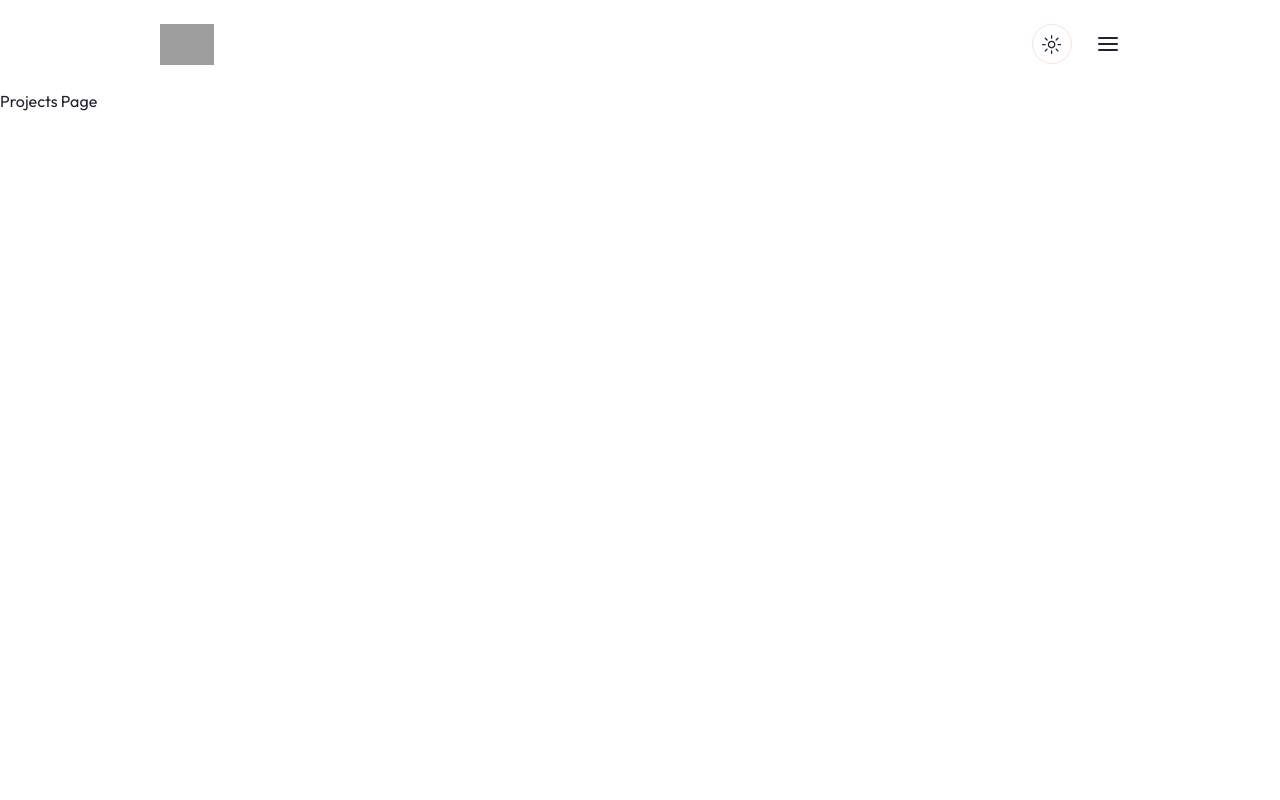
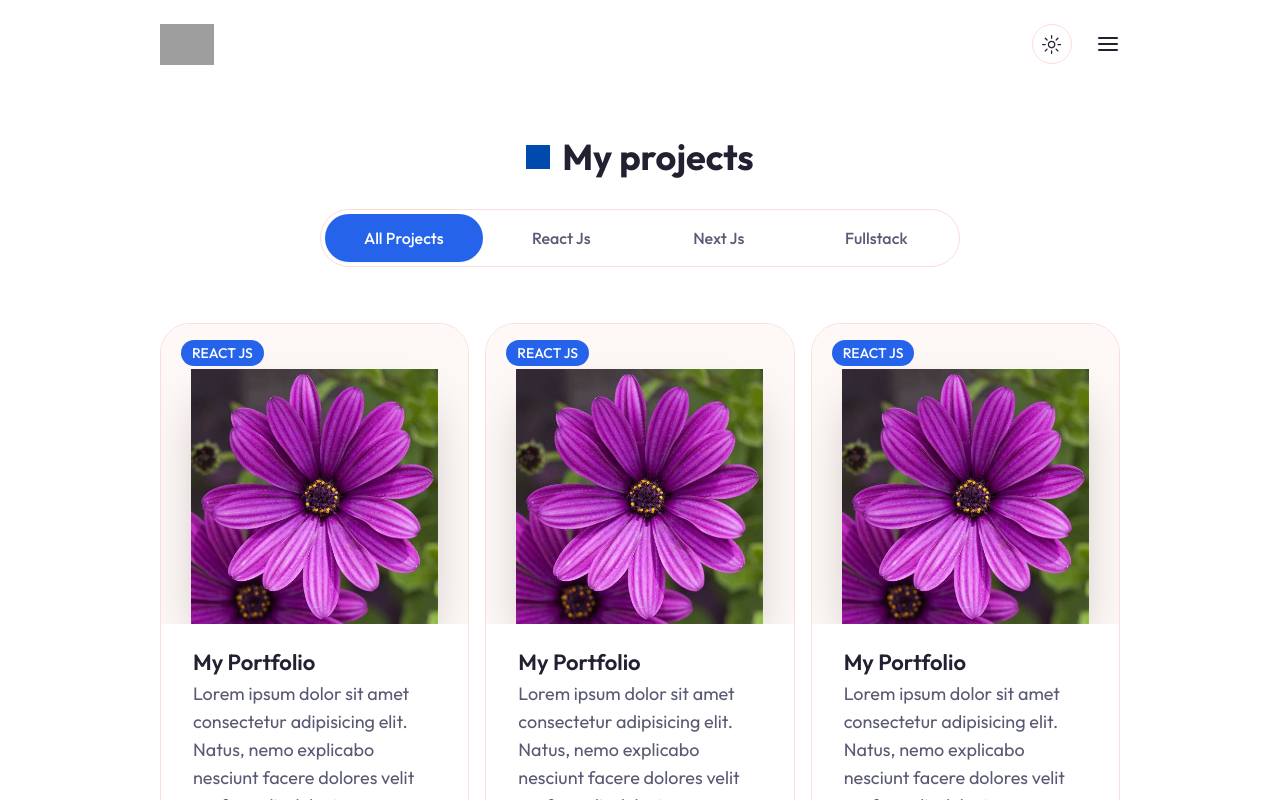
Before and after one commit to Binuse4/myportfolio, a Next.js app: page /projects in a window 1280 px wide. Shown: the top 800 px of the page. Built offline with nearby package versions, Linux system fonts and the light colour scheme; grey boxes are pictures that could not be loaded.

Commit message:
feat: :sparkles: Part footer and project page

```diff
--- a/app/page.jsx
+++ b/app/page.jsx
@@ -5,6 +5,7 @@ import About from '@/components/About';
 import Services from '@/components/Services';
 import Work from '@/components/Works';
 import Reviews from '@/components/Reviews';
+import Cta from '@/components/Cta';
 
 export default function Home() {
   return (
@@ -14,6 +15,7 @@ export default function Home() {
       <Services/>
       <Work/>
       <Reviews/>
+      <Cta/>
     </main>
   );
 }
--- a/app/projects/page.jsx
+++ b/app/projects/page.jsx
@@ -1,8 +1,157 @@
-import React from 'react';
+'use client';
+import React, { useState } from 'react';
+import { Tabs , TabsList , TabsContent , TabsTrigger } from '@/components/ui/tabs';
+import ProjectCard from '@/components/ProjectCard';
+
+
+const projectData = [
+    {
+        image: '/work/workTest.png',
+        category: 'react js',
+        name:'My Portfolio',
+        description: 'Lorem ipsum dolor sit amet consectetur adipisicing elit. Natus, nemo explicabo nesciunt facere dolores velit perferendis delectus non harum dolor quaerat voluptates libero maxime sed. Fugit dolorem soluta praesentium molestias.',
+        link:'/',
+        github: '/',
+    },
+    {
+      image: '/work/workTest.png',
+      category: 'react js',
+      name:'My Portfolio',
+      description: 'Lorem ipsum dolor sit amet consectetur adipisicing elit. Natus, nemo explicabo nesciunt facere dolores velit perferendis delectus non harum dolor quaerat voluptates libero maxime sed. Fugit dolorem soluta praesentium molestias.',
+      link:'/',
+      github: '/',
+    },
+    {
+      image: '/work/workTest.png',
+      category: 'react js',
+      name:'My Portfolio',
+      description: 'Lorem ipsum dolor sit amet consectetur adipisicing elit. Natus, nemo explicabo nesciunt facere dolores velit perferendis delectus non harum dolor quaerat voluptates libero maxime sed. Fugit dolorem soluta praesentium molestias.',
+      link:'/',
+      github: '/',
+    },
+    {
+      image: '/work/workTest.png',
+      category: 'react js',
+      name:'My Portfolio',
+      description: 'Lorem ipsum dolor sit amet consectetur adipisicing elit. Natus, nemo explicabo nesciunt facere dolores velit perferendis delectus non harum dolor quaerat voluptates libero maxime sed. Fugit dolorem soluta praesentium molestias.',
+      link:'/',
+      github: '/',
+    },
+    {
+      image: '/work/workTest.png',
+      category: 'next js',
+      name:'My Portfolio',
+      description: 'Lorem ipsum dolor sit amet consectetur adipisicing elit. Natus, nemo explicabo nesciunt facere dolores velit perferendis delectus non harum dolor quaerat voluptates libero maxime sed. Fugit dolorem soluta praesentium molestias.',
+      link:'/',
+      github: '/',
+    },
+    {
+      image: '/work/workTest.png',
+      category: 'next js',
+      name:'My Portfolio',
+      description: 'Lorem ipsum dolor sit amet consectetur adipisicing elit. Natus, nemo explicabo nesciunt facere dolores velit perferendis delectus non harum dolor quaerat voluptates libero maxime sed. Fugit dolorem soluta praesentium molestias.',
+      link:'/',
+      github: '/',
+    },
+    {
+      image: '/work/workTest.png',
+      category: 'next js',
+      name:'My Portfolio',
+      description: 'Lorem ipsum dolor sit amet consectetur adipisicing elit. Natus, nemo explicabo nesciunt facere dolores velit perferendis delectus non harum dolor quaerat voluptates libero maxime sed. Fugit dolorem soluta praesentium molestias.',
+      link:'/',
+      github: '/',
+    },
+    {
+      image: '/work/workTest.png',
+      category: 'next js',
+      name:'My Portfolio',
+      description: 'Lorem ipsum dolor sit amet consectetur adipisicing elit. Natus, nemo explicabo nesciunt facere dolores velit perferendis delectus non harum dolor quaerat voluptates libero maxime sed. Fugit dolorem soluta praesentium molestias.',
+      link:'/',
+      github: '/',
+    },
+    {
+      image: '/work/workTest.png',
+      category: 'fullstack',
+      name:'My Portfolio',
+      description: 'Lorem ipsum dolor sit amet consectetur adipisicing elit. Natus, nemo explicabo nesciunt facere dolores velit perferendis delectus non harum dolor quaerat voluptates libero maxime sed. Fugit dolorem soluta praesentium molestias.',
+      link:'/',
+      github: '/',
+    },
+    {
+      image: '/work/workTest.png',
+      category: 'fullstack',
+      name:'My Portfolio',
+      description: 'Lorem ipsum dolor sit amet consectetur adipisicing elit. Natus, nemo explicabo nesciunt facere dolores velit perferendis delectus non harum dolor quaerat voluptates libero maxime sed. Fugit dolorem soluta praesentium molestias.',
+      link:'/',
+      github: '/',
+    },
+    {
+      image: '/work/workTest.png',
+      category: 'fullstack',
+      name:'My Portfolio',
+      description: 'Lorem ipsum dolor sit amet consectetur adipisicing elit. Natus, nemo explicabo nesciunt facere dolores velit perferendis delectus non harum dolor quaerat voluptates libero maxime sed. Fugit dolorem soluta praesentium molestias.',
+      link:'/',
+      github: '/',
+    },
+    {
+      image: '/work/workTest.png',
+      category: 'fullstack',
+      name:'My Portfolio',
+      description: 'Lorem ipsum dolor sit amet consectetur adipisicing elit. Natus, nemo explicabo nesciunt facere dolores velit perferendis delectus non harum dolor quaerat voluptates libero maxime sed. Fugit dolorem soluta praesentium molestias.',
+      link:'/',
+      github: '/',
+    },
+];
+
+const uniqueCategories = [
+    'all projects' ,
+    ...new Set(projectData.map((item) => item.category))];
 
 const Projects = () => {
+    const [categories , setCategories] = useState(uniqueCategories);
+    const [category , setCategory] = useState('all projects');
+    const filteredProjects = projectData.filter((project) => {
+        //if category is 'all project' return all project else filter by category
+        return category === 'all projects'
+            ? project
+            : project.category === category;
+    });
+
     return (
-        <div>Projects Page</div>
+        <section className='min-h-screen pt-12'>
+            <div className='container mx-auto'>
+                <h2 className='section-title mb-8 xl:mb-16 text-center mx-auto'>My projects</h2>
+                {/* tab */}
+                <Tabs defaultValue={category} className='mb-24 xl:mb-48'>
+                    <TabsList className='w-full grid h-full md:grid-cols-4 lg:max-w-[640px]
+                    mb-12 mx-auto md:border dark:border-none'>
+                        {categories.map((category , index)=>
+                        {
+                            return (
+                                <TabsTrigger
+                                    onClick={()=> setCategory(category)}
+                                    value={category}
+                                    key={index}
+                                    className='capitalize w-[162px] md:w-auto'>
+                                        {category}
+                                </TabsTrigger>
+                            );
+                        })}
+                    </TabsList>
+                    {/*  tab content */}
+                    <div className='text-lg xl:mt-8 grid grid-cols-1 lg:grid-cols-3 gap-4'>
+                        {filteredProjects.map((project , index)=> {
+                            return (
+                                <TabsContent value={category} key={index}>
+                                    <ProjectCard project={project}></ProjectCard>
+                                </TabsContent>
+                            );
+                        }
+                        )}
+                    </div>
+                </Tabs>
+            </div>
+        </section>
     )
 
 }
--- a/app/template.jsx
+++ b/app/template.jsx
@@ -24,7 +24,7 @@ const Template = ({children}) => {
 
         {/* completion bar */}
         <span  style={{transform:`translateY(${completion - 100}%)`}} className='fixed z-50 bg-primary w-1 top-0 right-0 bottom-0 transition-all duration-700'></span>
-        <div className='h-[4000px]'></div>
+        {/* <div className='h-[4000px]'></div> */}
     </>;
 
 
--- /dev/null
+++ b/components/Cta.jsx
@@ -0,0 +1,17 @@
+import { Button } from './ui/button';
+import Link from 'next/link';
+
+const Cta = () => {
+  return (
+    <section className='py-24 bg-tertiary dark:bg-secondary/40'>
+        <div className='container mx-auto'>
+            <div className='flex flex-col items-center'>
+                <h2 className=' h2 max-w-xl text-center mb-8'> Phrase accrocheuse </h2>
+                <Link href='/contact'><Button>Contact me </Button></Link>
+            </div>
+        </div>
+    </section>
+  )
+}
+
+export default Cta;
--- a/components/Footer.jsx
+++ b/components/Footer.jsx
@@ -1,6 +1,21 @@
+import Socials from "./Socials";
+
 const Footer = () => {
     return (
-        <footer>Footer</footer>
+        <footer className='bg-secondary py-12'>
+            <div className='container mx-auto'>
+                <div className='flex flex-col items-center justify-between'>
+                    <Socials
+                        containerStyles='flex gap-x-6 mx-auto xl:mx-0 mb-4'
+                        iconStyles='text-primary dark:text-white/70 text-[20px] hover:text-white dark:hover:text-primary transition-all'
+                    />
+                    {/* copyright */}
+                    <div className='text-muted-foreground'>
+                        Copyright &copy; Tanya Adissin. All rights reserved.
+                    </div>
+                </div>
+            </div>
+        </footer>
     )
 
 }
--- a/components/ui/sheet.jsx
+++ b/components/ui/sheet.jsx
@@ -51,7 +51,7 @@ const SheetContent = React.forwardRef(({ side = "right", className, children, ..
       {children}
       <SheetPrimitive.Close
         className="absolute right-4 top-4 rounded-sm opacity-70 ring-offset-background transition-opacity hover:opacity-100 focus:outline-none focus:ring-2 focus:ring-ring focus:ring-offset-2 disabled:pointer-events-none data-[state=open]:bg-secondary">
-        <X className="h-4 w-4" />
+        <X className="h-6 w-6" />
         <span className="sr-only">Close</span>
       </SheetPrimitive.Close>
     </SheetPrimitive.Content>
```
